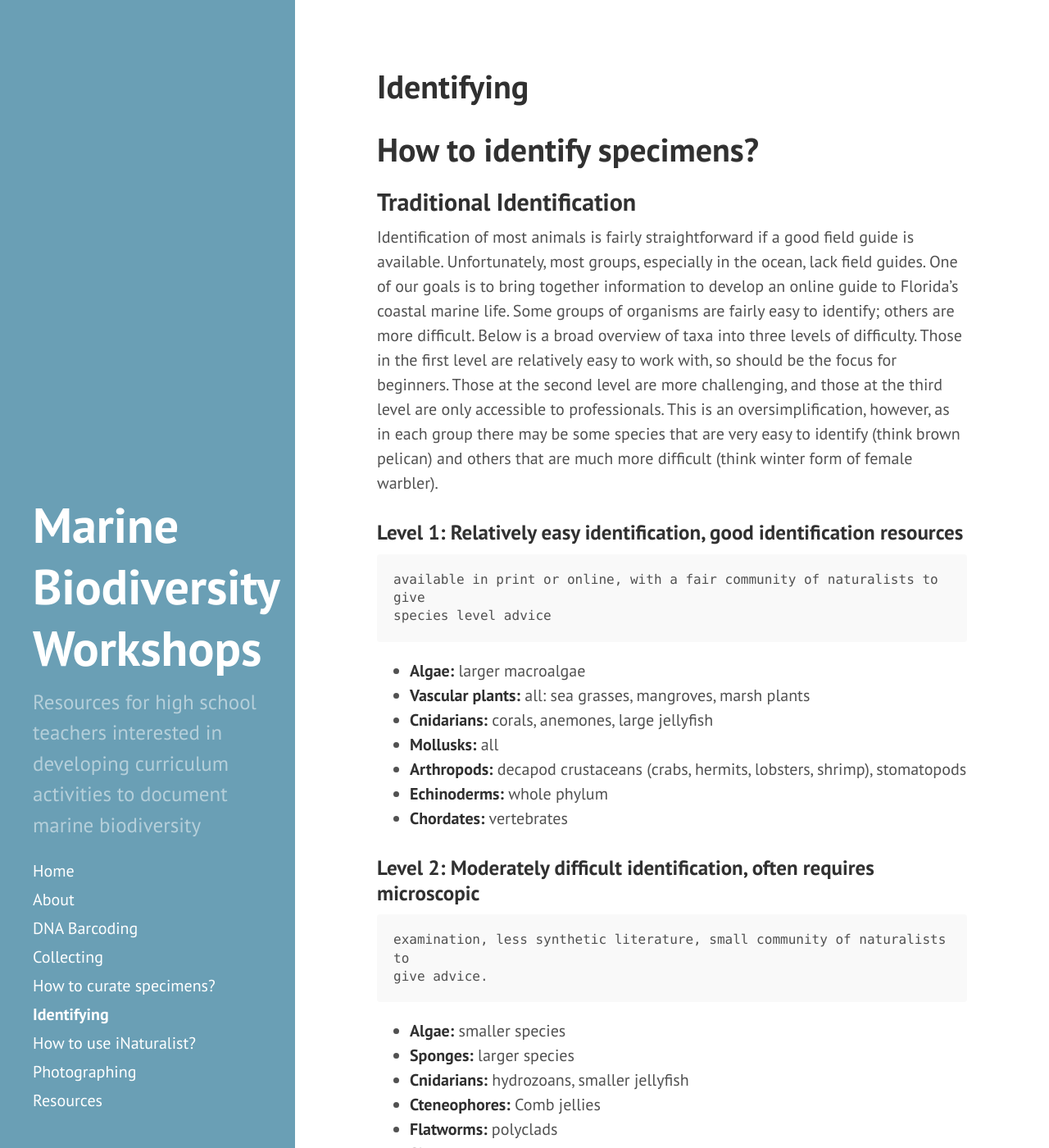
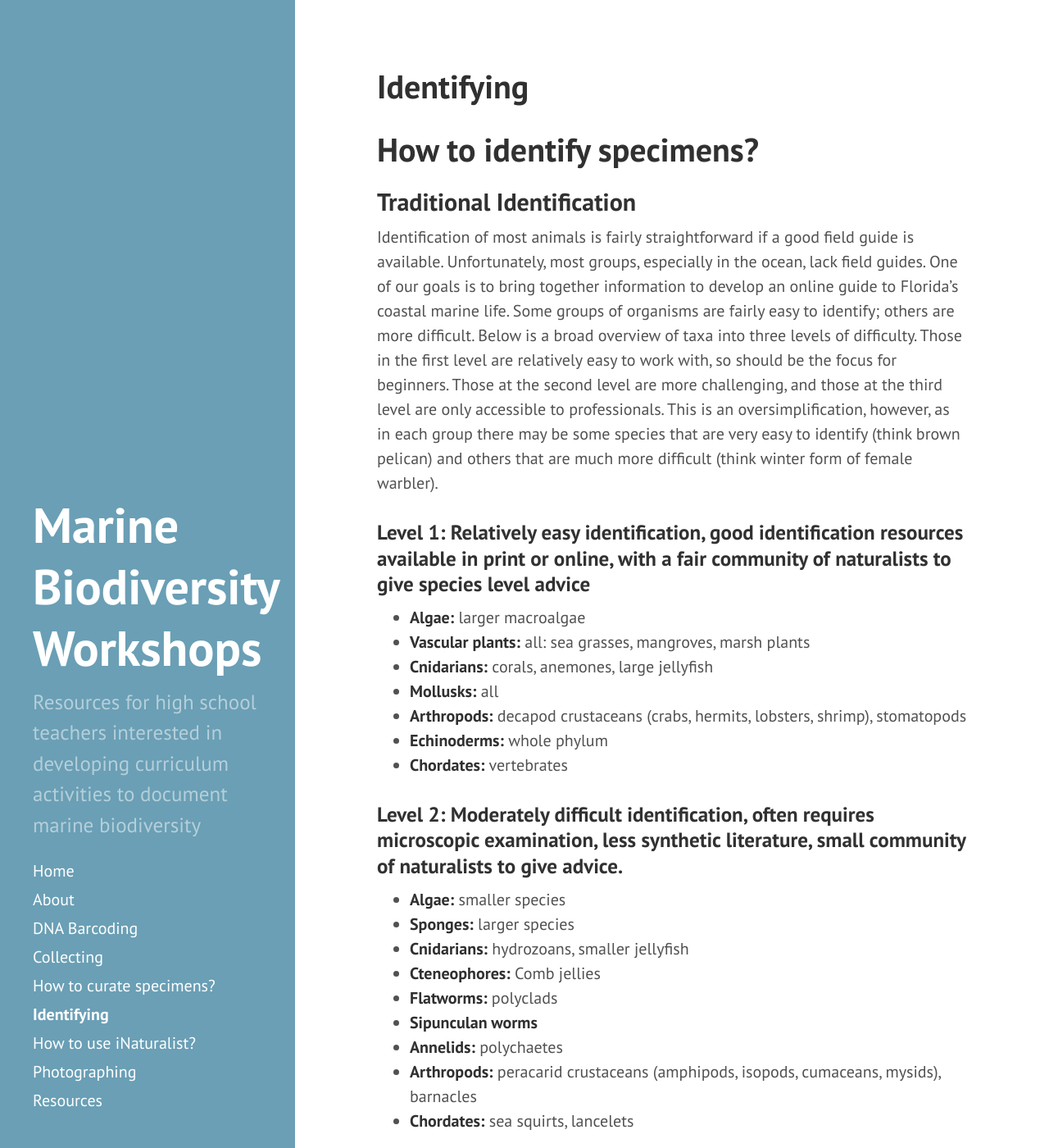
Before and after one commit to marine-diversity-workshops/marine-diversity-workshops.github.io, a Jekyll site: the page built from identifying.md, in a window 1280 px wide and 1400 px high. Shown: the whole window at 82% size. Built offline with Jekyll 4.4.1, drawn with Linux system fonts in a browser that asks for light colours; nearby versions of some CDN libraries.

Commit message:
fix formatting

```diff
--- a/identifying.md
+++ b/identifying.md
@@ -19,9 +19,7 @@ professionals.  This is an oversimplification, however, as in each group there
 may be some species that are very easy to identify (think brown pelican) and
 others that are much more difficult (think winter form of female warbler).
 
-### Level 1: Relatively easy identification, good identification resources
-    available in print or online, with a fair community of naturalists to give
-    species level advice
+### Level 1: Relatively easy identification, good identification resources available in print or online, with a fair community of naturalists to give species level advice
 
 - **Algae:** larger macroalgae
 - **Vascular plants:** all: sea grasses, mangroves, marsh plants
@@ -31,9 +29,7 @@ others that are much more difficult (think winter form of female warbler).
 - **Echinoderms:** whole phylum
 - **Chordates:** vertebrates
 
-### Level 2: Moderately difficult identification, often requires microscopic
-    examination, less synthetic literature, small community of naturalists to
-    give advice.
+### Level 2: Moderately difficult identification, often requires microscopic  examination, less synthetic literature, small community of naturalists to  give advice.
 
 - **Algae:** smaller species
 - **Sponges:** larger species
@@ -45,7 +41,7 @@ others that are much more difficult (think winter form of female warbler).
 - **Arthropods:** peracarid crustaceans (amphipods, isopods, cumaceans, mysids), barnacles
 - **Chordates:** sea squirts, lancelets
 
-## Level 3:  Realm of professionals and hardcore amateurs – other taxa not mentioned above.
+### Level 3:  Realm of professionals and hardcore amateurs – other taxa not mentioned above.
 
 ## Social Media as a Tool to Identify Marine Organisms
 
```
